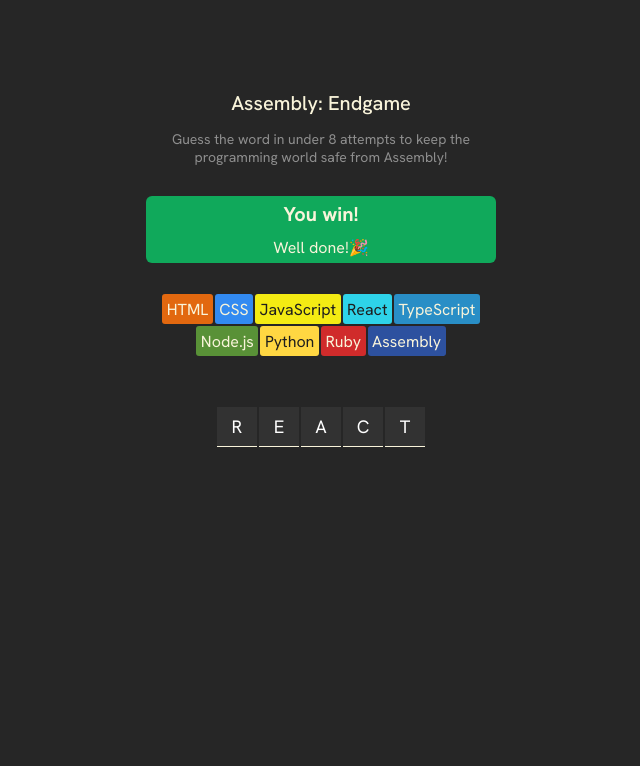
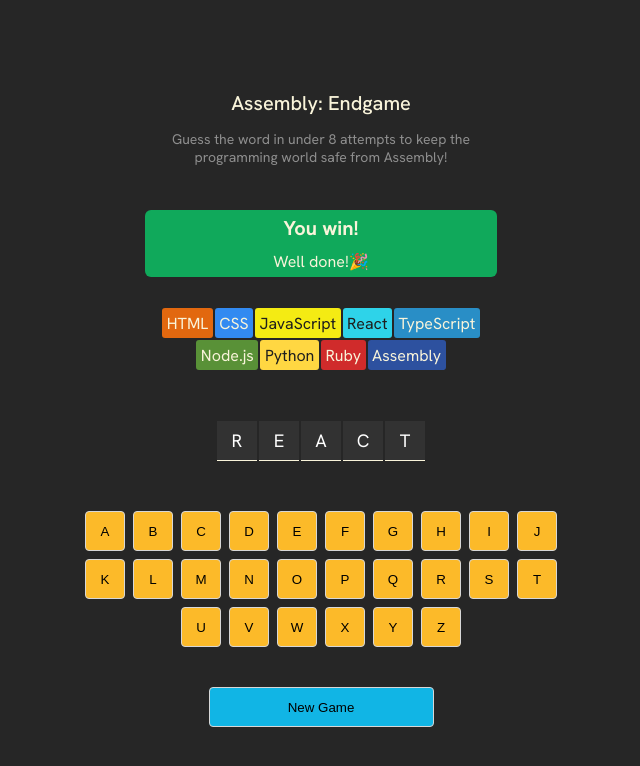
Before and after one commit to tiff3b/Assembly-Endgame, a React (Vite) app: page / in a window 1280 px wide. Shown: the top 766 px of the page, without its empty margins (319-959 px from the left). Built offline with nearby package versions, Linux system fonts and the light colour scheme.

Commit message:
Added keyboard

```diff
--- a/src/App.jsx
+++ b/src/App.jsx
@@ -25,6 +25,11 @@
             </span>
         )
 
+    const alphabet = "abcdefghijklmnopqrstuvwxyz".split("").map((keyboard, index) =>
+        <button key={index} className="keyboard">{keyboard.toUpperCase()}
+        </button>
+    )
+
     return (
         <main>
             <header>
@@ -41,6 +46,10 @@
             <section className="word">
                 {wordElements}
             </section>
+            <section className="keyboard-display">
+                {alphabet}
+            </section>
+            <button className="new-game">New Game</button>
         </main>
     )
 }
--- a/src/index.css
+++ b/src/index.css
@@ -9,8 +9,14 @@
     color: #D9D9D9;
     padding: 20px;
     height: 100vh;
+}
+
+main{
     display: flex;
     justify-content: center;
+    flex-direction: column;
+    flex-wrap: nowrap;
+    align-items: center;
 }
 
 header {
@@ -39,6 +45,7 @@
   border-radius: 6px;
   margin-block: 30px;
   color: #f9f4da;
+  width: 352px
 }
 
 h2{
@@ -55,7 +62,7 @@
   flex-direction: row;
   flex-wrap: wrap;
   justify-content: center;
-  width: 350px;
+  max-width: 350px;
 }
 
 span.chip {
@@ -83,3 +90,39 @@
   justify-content: center;
   border-bottom: 1px solid #f9f4da;
 }
+
+.keyboard{
+  display: flex;
+  align-items: center;
+  justify-content: center;
+  background-color: #fcba29;
+  border-radius: 4px;
+  height: 40px;
+  width: 40px;
+  border: solid 1px #d7d7d7;
+}
+
+.keyboard-display{
+  display: flex;
+  flex-direction: row;
+  flex-wrap: wrap;
+  justify-content: center;
+  align-items: center;
+  gap: 8px;
+  max-width: 480px;
+  background-color: #262626;
+  margin:40px 0;
+  cursor: pointer;
+}
+
+button.new-game {
+    background-color: #11B5E5;
+    border: 1px solid #D7D7D7;
+    border-radius: 4px;
+    width: 225px;
+    height: 40px;
+    padding: 6px 12px;
+    display: block;
+    margin-inline: auto;
+    cursor: pointer;
+}
```
